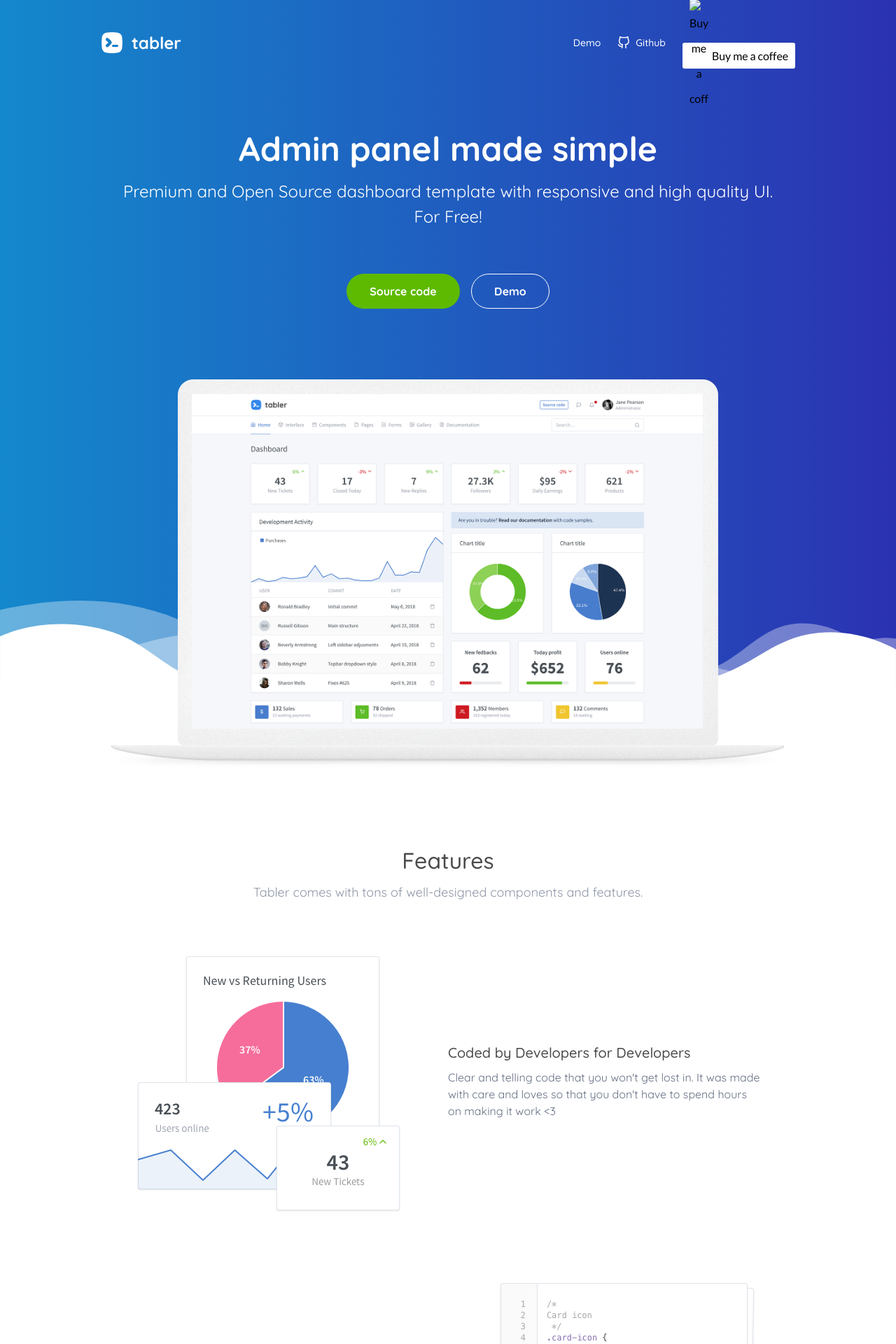
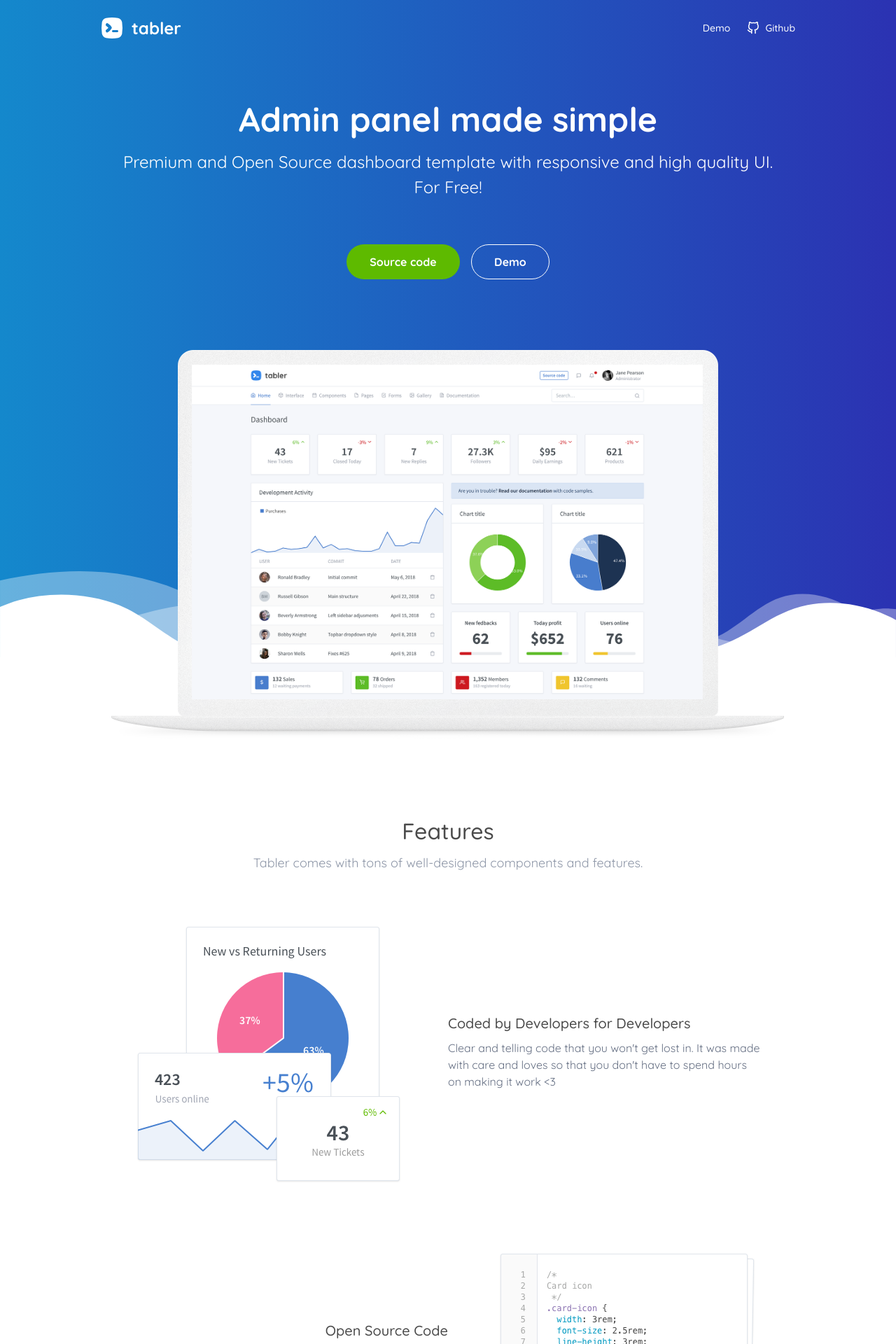
Before and after one commit to anndream/tabler.github.io, a Jekyll site: the page built from index.html, in a window 1280 px wide. Shown: the top 1920 px of the page at 70% size. Built offline with Jekyll 4.4.1, drawn with Linux system fonts in a browser that asks for light colours.

Commit message:
Boy me a coffee out, Tabler is for free

```diff
--- a/_includes/header.html
+++ b/_includes/header.html
@@ -10,10 +10,6 @@
 				<svg xmlns="http://www.w3.org/2000/svg" width="24" height="24" viewBox="0 0 24 24" fill="none" stroke="currentColor" stroke-width="2" stroke-linecap="round" stroke-linejoin="round" class="mr-1 feather feather-github"><path d="M9 19c-5 1.5-5-2.5-7-3m14 6v-3.87a3.37 3.37 0 0 0-.94-2.61c3.14-.35 6.44-1.54 6.44-7A5.44 5.44 0 0 0 20 4.77 5.07 5.07 0 0 0 19.91 1S18.73.65 16 2.48a13.38 13.38 0 0 0-7 0C6.27.65 5.09 1 5.09 1A5.07 5.07 0 0 0 5 4.77a5.44 5.44 0 0 0-1.5 3.78c0 5.42 3.3 6.61 6.44 7A3.37 3.37 0 0 0 9 18.13V22"></path></svg>
 				Github
 			</a>
-
-			<div class="ml-4 d-none d-md-inline-block">
-    <style>.bmc-button img{width: 27px !important;margin-bottom: 1px !important;box-shadow: none !important;border: none !important;vertical-align: middle !important;}.bmc-button{line-height: 36px !important;height:37px !important;text-decoration: none !important;display:inline-flex !important;color:#000000 !important;background-color:#FFFFFF !important;border-radius: 3px !important;border: 1px solid transparent !important;padding: 0px 9px !important;font-size: 16px !important;letter-spacing:-0.08px !important;margin: 0 auto !important;font-family:'Lato', sans-serif !important;-webkit-box-sizing: border-box !important;box-sizing: border-box !important;-o-transition: 0.3s all linear !important;-webkit-transition: 0.3s all linear !important;-moz-transition: 0.3s all linear !important;-ms-transition: 0.3s all linear !important;transition: 0.3s all linear !important;}.bmc-button:hover, .bmc-button:active, .bmc-button:focus {-webkit-box-shadow: 0px 1px 2px 2px rgba(190, 190, 190, 0.5) !important;text-decoration: none !important;box-shadow: 0px 1px 2px 2px rgba(190, 190, 190, 0.5) !important;opacity: 0.85 !important;color:#000000 !important;}</style><link href="https://fonts.googleapis.com/css?family=Lato&amp;subset=latin,latin-ext" rel="stylesheet"><a class="bmc-button" target="_blank" href="https://www.buymeacoffee.com/pawelkuna"><img src="https://www.buymeacoffee.com/assets/img/BMC-btn-logo.svg" alt="Buy me a coffee"><span style="margin-left:5px">Buy me a coffee</span></a>
-    </div>
 		</div>
 	</div>
 </header>
```
